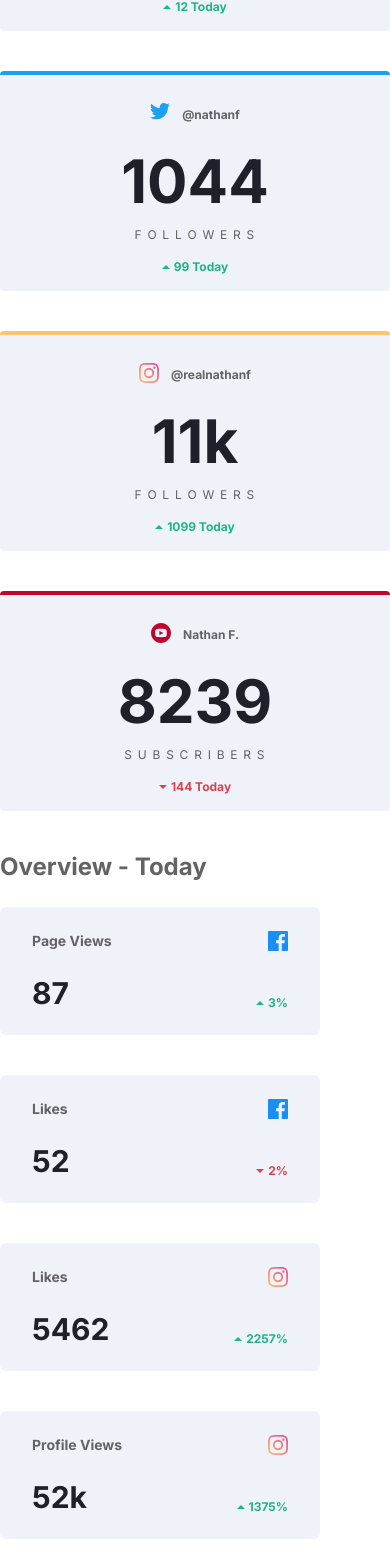
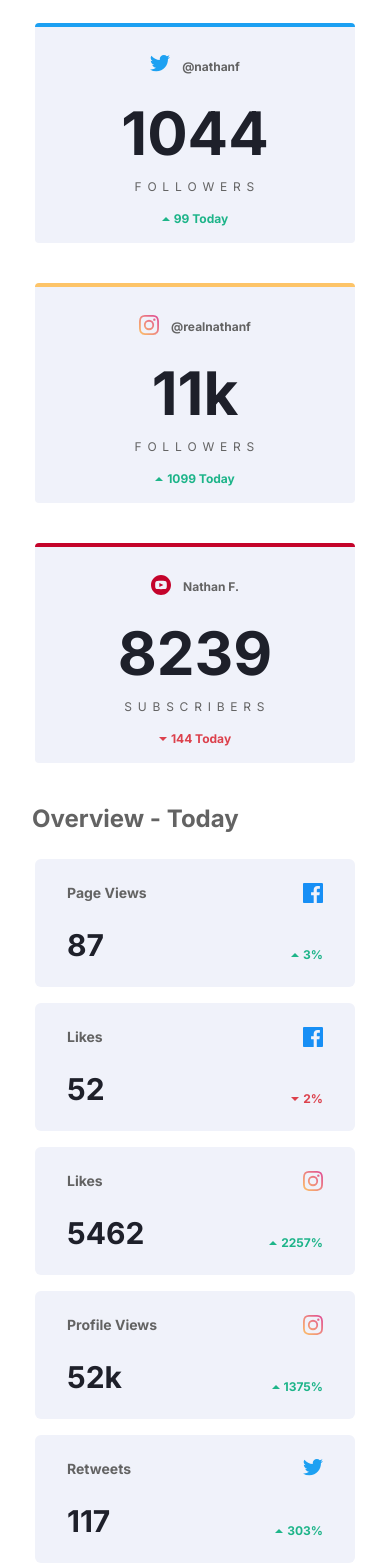
Before and after one commit to k-monnik/social-media-dashboard, a React (Create React App) app: page / in a window 390 px wide. Shown: the part 429-1997 px from the top of the page. Built offline with nearby package versions, Linux system fonts and the light colour scheme.

Commit message:
adjust margins and widths for upper and lower grids for responsiveness

```diff
--- a/src/components/LowerCard.js
+++ b/src/components/LowerCard.js
@@ -4,7 +4,7 @@ import React from 'react';
 
 const LowerCard = ({ data }) => {
     return <>
-        <div className="py-6 px-8 border-solid border-1 rounded-md bg-light-200 dark:bg-dark-200 md:justify-items-center text-light-300 h-32 w-80 md:w-64">
+        <div className="mx-auto py-6 px-8 border-solid border-1 rounded-md bg-light-200 dark:bg-dark-200 md:justify-items-center text-light-300 h-32 w-80 md:w-64">
             <div className="flex justify-between">
                 <div className="font-bold text-sm dark:text-dark-100">
                     {data.type}
--- a/src/components/LowerGrid.js
+++ b/src/components/LowerGrid.js
@@ -11,7 +11,7 @@ const LowerGrid = () => {
         <div className="mx-auto md:px-24">
             {/* OVERVIEW SECTION */}
 
-            <div className="text-light-300 font-bold text-2xl pt-10 pb-6">
+            <div className="text-light-300 font-bold text-2xl pt-10 pb-6 ml-8 md:ml-0">
                 Overview - Today
             </div>
 
@@ -21,7 +21,7 @@ const LowerGrid = () => {
 
             {/* BOTTOM GRID  */}
 
-            <div className="grid gap-10 md:gap-4 grid-cols-1 md:grid-cols-4 md:grid-rows-2 md:pb-12">
+            <div className="grid gap-4 grid-cols-1 mx-auto md:grid-cols-4 md:grid-rows-2 md:pb-12">
                 {lowerData.map((data, index) => (
                     <LowerCard key={index} data={data} />
                 ))}
--- a/src/components/UpperGrid.js
+++ b/src/components/UpperGrid.js
@@ -7,7 +7,7 @@ const UpperGrid = () => {
 
     return (
         <div className="container mx-auto">
-            <div className="grid gap-10 grid-cols-1 md:grid-cols-4 md:max-w-[1110px] md:h-[216px] md:flex md:justify-center md:gap-7 md:-mt-24 md:px-24">
+            <div className="grid gap-10 grid-cols-1 md:grid-cols-4 max-w-xs mx-auto md:max-w-6xl md:h-56 md:flex md:justify-center md:gap-7 -mt-12 md:-mt-24 md:px-24">
 
                 {upperData.map((data, index) => (
                     <UpperCard key={index} data={data} />
```
